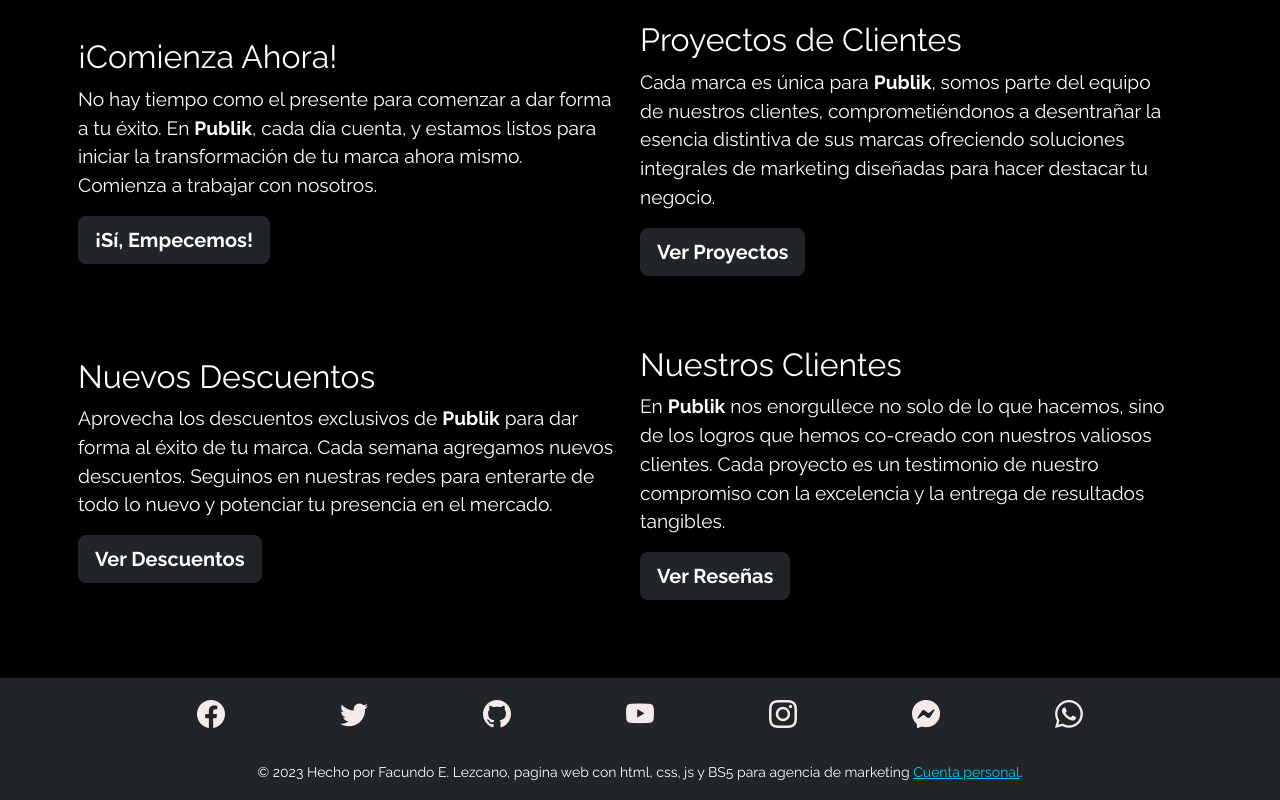
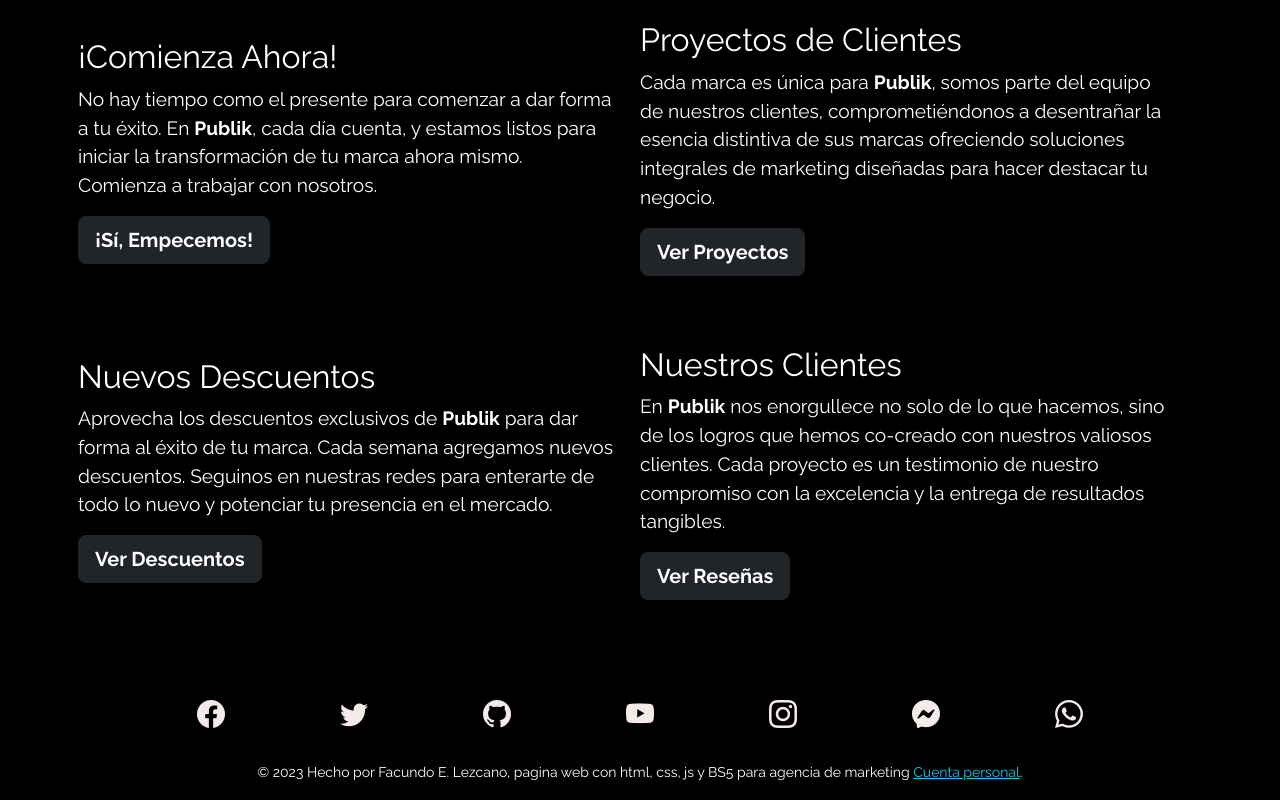
Before and after one commit to vinys2020/publikMain, a plain HTML site: page index.html in a window 1280 px wide. Shown: the part 6004-6804 px from the top of the page. Drawn offline with nearby package versions, Linux system fonts and the light colour scheme.

Commit message:
fixfotter

```diff
--- a/index.html
+++ b/index.html
@@ -634,7 +634,7 @@
 
     </section>
 
-    <footer class="bg-dark p-3">
+    <footer class="bg-black p-3">
       <div class="container text-center">
         <nav class="d-flex justify-content-evenly">
           <a href="https://facebook.com" target="_blank" aria-label="Facebook">
```
Also changed, not shown: clientes.html (+1 -1 lines), comencemos.html (+1 -1 lines), sitios.html (+1 -1 lines).
